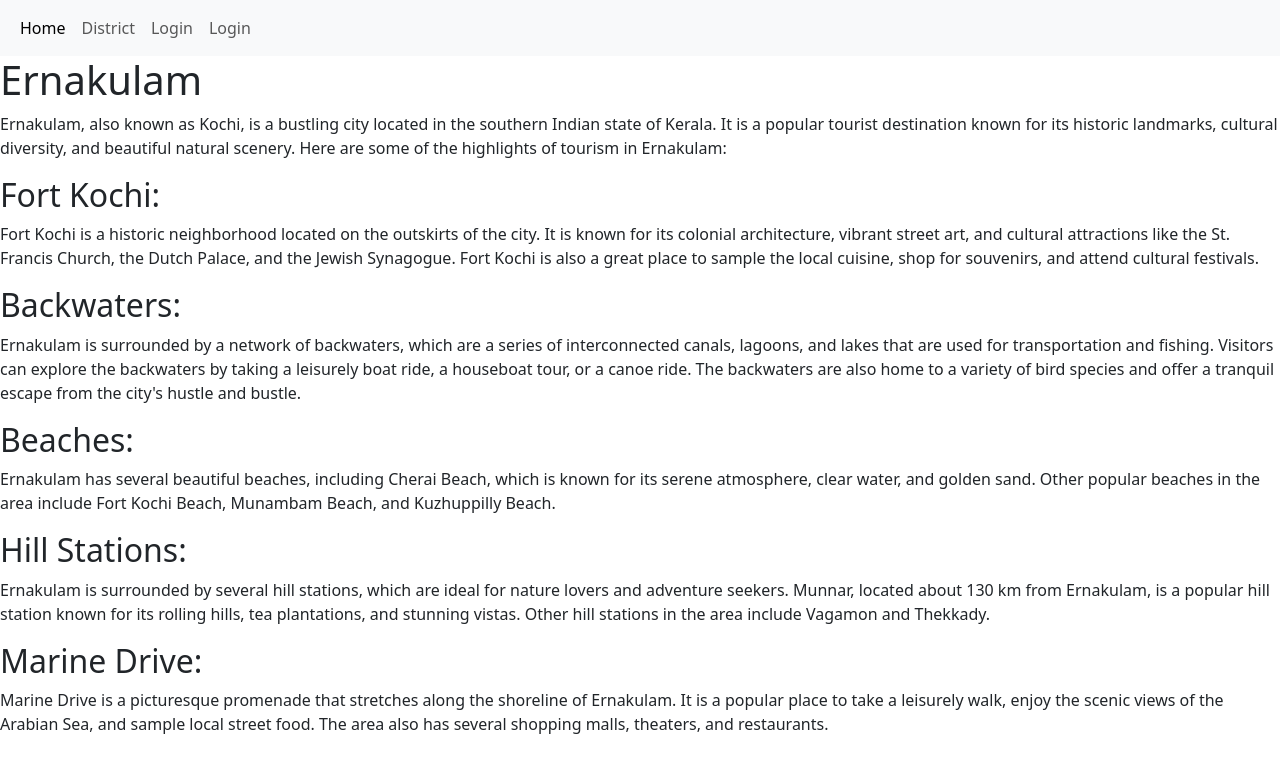
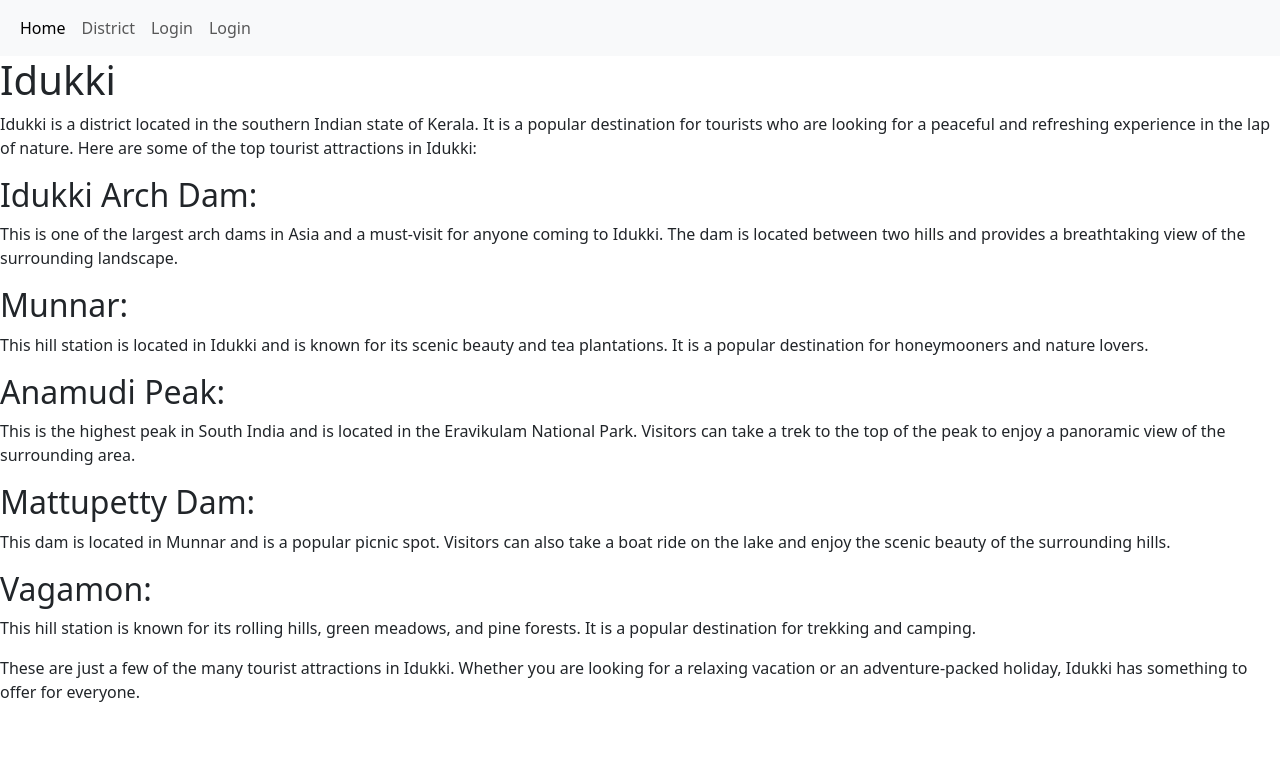
Before and after one commit to rashida911/kerala_tourism, a plain HTML site: page idukki.html in a window 1280 px wide. Drawn offline with nearby package versions, Linux system fonts and the light colour scheme.

Commit message:
first commit

```diff
--- a/idukki.html
+++ b/idukki.html
@@ -26,18 +26,19 @@
         </div>
       </nav>
       <div class="aboutidukki">
-        <h1>Ernakulam</h1>
-        <p>Ernakulam, also known as Kochi, is a bustling city located in the southern Indian state of Kerala. It is a popular tourist destination known for its historic landmarks, cultural diversity, and beautiful natural scenery. Here are some of the highlights of tourism in Ernakulam:</p>
-        <h2>Fort Kochi:</h2>
-        <p>Fort Kochi is a historic neighborhood located on the outskirts of the city. It is known for its colonial architecture, vibrant street art, and cultural attractions like the St. Francis Church, the Dutch Palace, and the Jewish Synagogue. Fort Kochi is also a great place to sample the local cuisine, shop for souvenirs, and attend cultural festivals.</p>
-        <h2>Backwaters:</h2>
-        <p>Ernakulam is surrounded by a network of backwaters, which are a series of interconnected canals, lagoons, and lakes that are used for transportation and fishing. Visitors can explore the backwaters by taking a leisurely boat ride, a houseboat tour, or a canoe ride. The backwaters are also home to a variety of bird species and offer a tranquil escape from the city's hustle and bustle.</p>
-        <h2>Beaches:</h2>
-        <p>Ernakulam has several beautiful beaches, including Cherai Beach, which is known for its serene atmosphere, clear water, and golden sand. Other popular beaches in the area include Fort Kochi Beach, Munambam Beach, and Kuzhuppilly Beach.</p>
-        <h2>Hill Stations:</h2>
-        <p>Ernakulam is surrounded by several hill stations, which are ideal for nature lovers and adventure seekers. Munnar, located about 130 km from Ernakulam, is a popular hill station known for its rolling hills, tea plantations, and stunning vistas. Other hill stations in the area include Vagamon and Thekkady.</p>
-        <h2>Marine Drive:</h2>
-        <p>Marine Drive is a picturesque promenade that stretches along the shoreline of Ernakulam. It is a popular place to take a leisurely walk, enjoy the scenic views of the Arabian Sea, and sample local street food. The area also has several shopping malls, theaters, and restaurants.</p>
+        <h1>Idukki</h1>
+        <p>Idukki is a district located in the southern Indian state of Kerala. It is a popular destination for tourists who are looking for a peaceful and refreshing experience in the lap of nature. Here are some of the top tourist attractions in Idukki:</p>
+        <h2>Idukki Arch Dam:</h2>
+        <p>This is one of the largest arch dams in Asia and a must-visit for anyone coming to Idukki. The dam is located between two hills and provides a breathtaking view of the surrounding landscape.</p>
+        <h2>Munnar:</h2>
+        <p>This hill station is located in Idukki and is known for its scenic beauty and tea plantations. It is a popular destination for honeymooners and nature lovers.</p>
+        <h2>Anamudi Peak:</h2>
+        <p>This is the highest peak in South India and is located in the Eravikulam National Park. Visitors can take a trek to the top of the peak to enjoy a panoramic view of the surrounding area.</p>
+        <h2>Mattupetty Dam:</h2>
+        <p>This dam is located in Munnar and is a popular picnic spot. Visitors can also take a boat ride on the lake and enjoy the scenic beauty of the surrounding hills.</p>
+        <h2>Vagamon:</h2>
+        <p>This hill station is known for its rolling hills, green meadows, and pine forests. It is a popular destination for trekking and camping.</p>
+        <p>These are just a few of the many tourist attractions in Idukki. Whether you are looking for a relaxing vacation or an adventure-packed holiday, Idukki has something to offer for everyone.</p>
       </div>
 </body>
 </html>
```
Also changed, not shown: ekm.html (+1 -0 lines), kannur.html (added, +45 -0 lines), kasargod.html (added).
